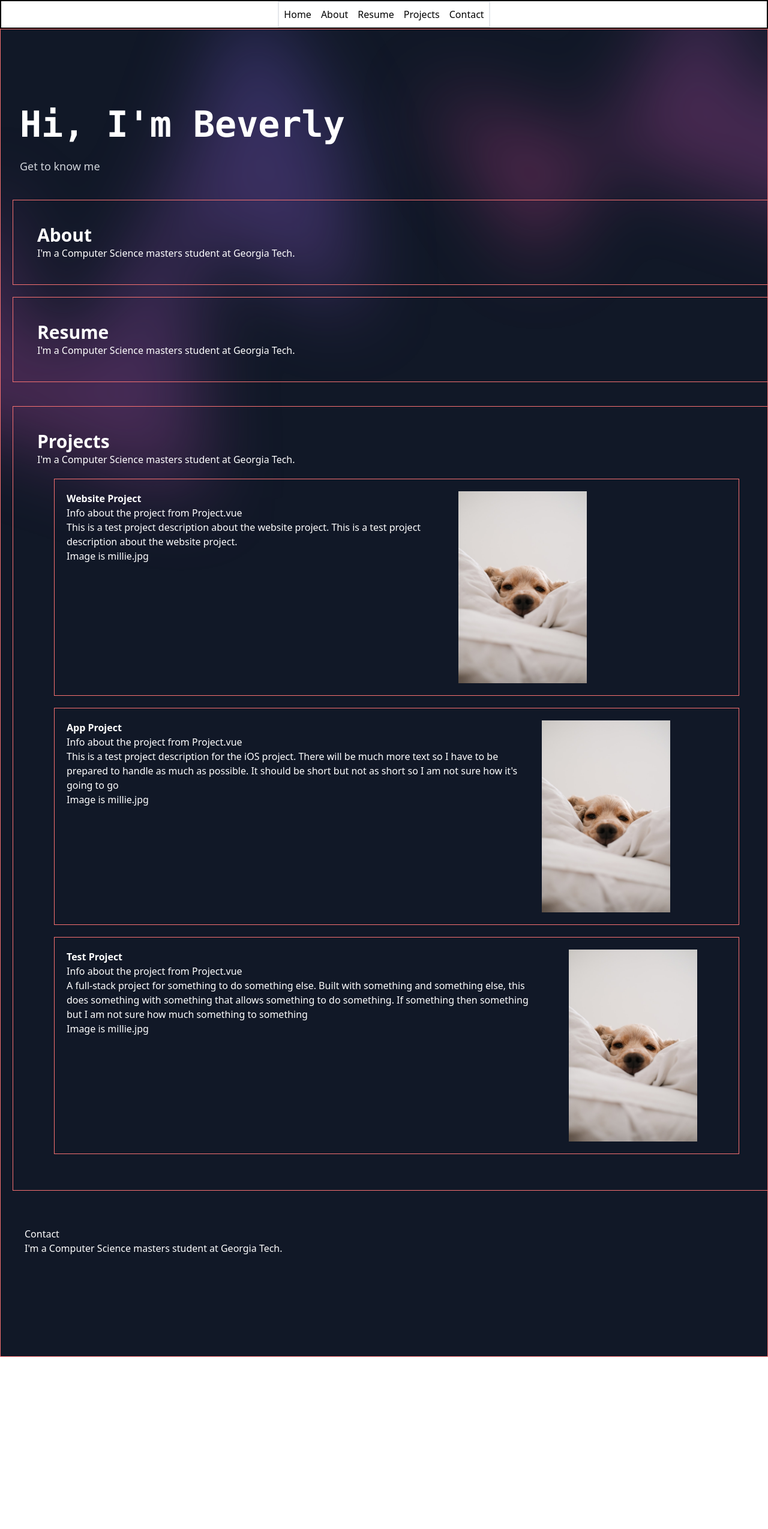
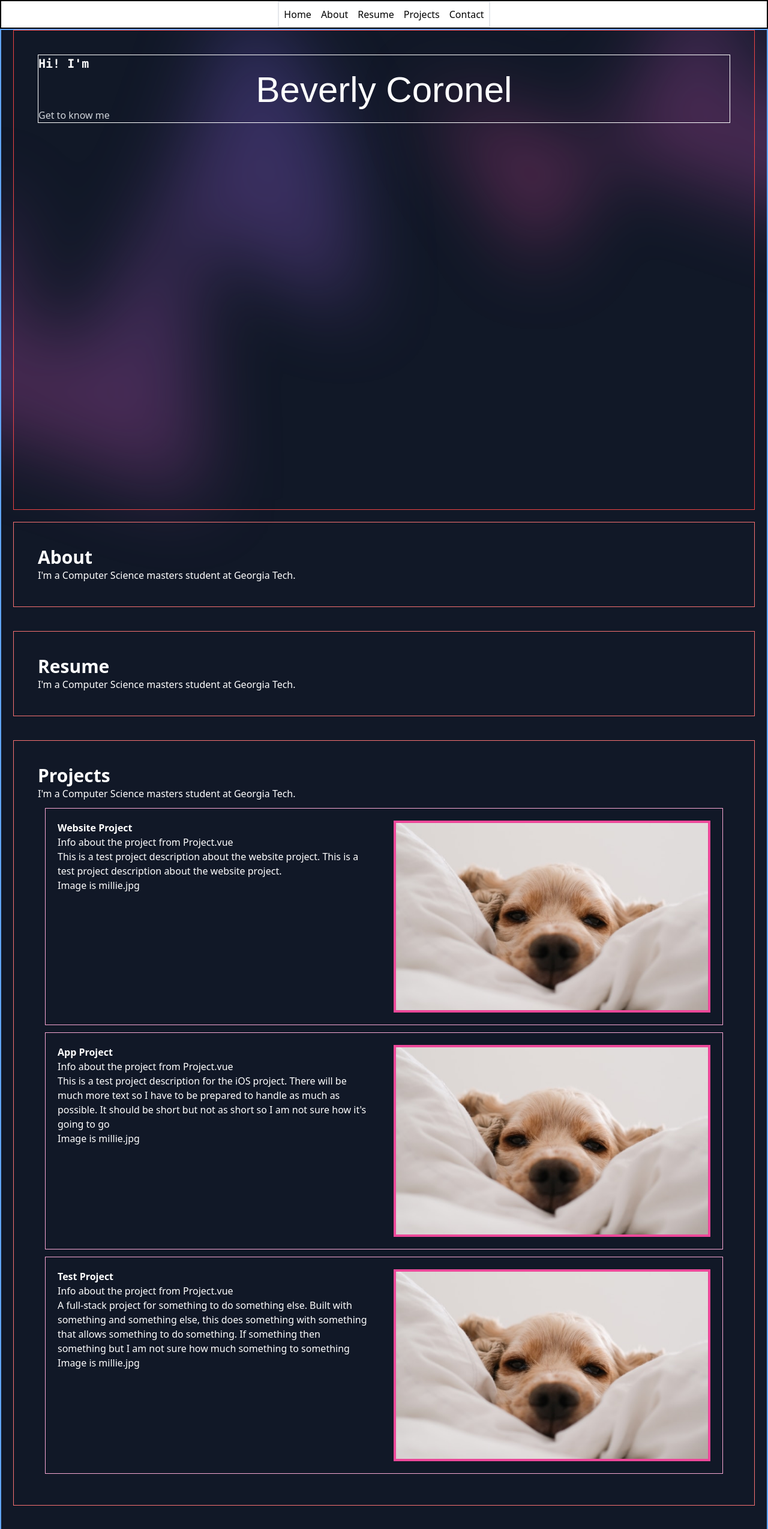
Before and after one commit to beverlycoronel/portfolio, a Vue app: page / in a window 1280 px wide. Shown: the top 2549 px of the page at 60% size. Before the commit the page ends 2262 px from the top, so only its background shows below. Built offline with nearby package versions, Linux system fonts and the light colour scheme.

Commit message:
size project components and adjusted margins and padding

```diff
--- a/src/components/Project.vue
+++ b/src/components/Project.vue
@@ -21,17 +21,17 @@ export default {
 
 </script>
 <template>
-    <div class="m-5 text-white border border-solid border-red-400">
-        <div class="flex flex-row flex-grow">
-            <div id="col1" class="flex flex-col m-5">
+    <div class="m-3 text-white border border-solid border-pink-300">
+        <div class="flex flex-row ">
+            <div id="col1" class="flex flex-col m-5 flex-1">
                 <h1 class="font-bold"> {{ projectTitle }} </h1>
                 <p> Info about the project from Project.vue </p>
                 <p> {{ projectDescription }} </p>
                 <p> Image is {{ projectImage }}</p>
 
             </div>
-            <div id="col2" class="flex m-5 max-h-80">
-                <img :src="getImageUrl()">
+            <div id="col2" class="flex flex-1 m-5 max-h-80 max-w-fit border-4 border-pink-500">
+                <img class="object-cover object-center m-0" :src="getImageUrl()">
             </div>
         </div>
 
--- a/src/index.css
+++ b/src/index.css
@@ -1,3 +1,9 @@
 @tailwind base;
 @tailwind components;
 @tailwind utilities;
+/* @import url('https://fonts.googleapis.com/css2?family=Abril+Fatface&family=Bowlby+One+SC&display=swap'); */
+
+@font-face {
+    font-family: "Abril Fatface", cursive;
+    src: url('https://fonts.googleapis.com/css2?family=Abril+Fatface&family=Bowlby+One+SC&display=swap');
+  };
--- a/src/views/HomeView.vue
+++ b/src/views/HomeView.vue
@@ -1,43 +1,44 @@
 
 <template>
-  <div class="relative isolate overflow-hidden bg-gray-900 py-24 sm:py-32 min-h-screen border border-solid border-red-400">
+  <div class="relative isolate overflow-hidden bg-gray-900 min-h-screen border-2 border-solid border-blue-400">
     <div class="hidden sm:absolute sm:-top-10 sm:right-1/2 sm:-z-10 sm:mr-10 sm:block sm:transform-gpu sm:blur-3xl" aria-hidden="true">
       <div class="aspect-[1097/845] w-[68.5625rem] bg-gradient-to-tr from-[#ff4694] to-[#776fff] opacity-30" style="clip-path: polygon(74.1% 44.1%, 100% 61.6%, 97.5% 26.9%, 85.5% 0.1%, 80.7% 2%, 72.5% 32.5%, 60.2% 62.4%, 52.4% 68.1%, 47.5% 58.3%, 45.2% 34.5%, 27.5% 76.7%, 0.1% 64.9%, 17.9% 100%, 27.6% 76.8%, 76.1% 97.7%, 74.1% 44.1%)" />
     </div>
     <div class="absolute -top-52 left-1/2 -z-10 -translate-x-1/2 transform-gpu blur-3xl sm:top-[-28rem] sm:ml-16 sm:translate-x-0 sm:transform-gpu" aria-hidden="true">
       <div class="aspect-[1097/845] w-[68.5625rem] bg-gradient-to-tr from-[#ff4694] to-[#776fff] opacity-30" style="clip-path: polygon(74.1% 44.1%, 100% 61.6%, 97.5% 26.9%, 85.5% 0.1%, 80.7% 2%, 72.5% 32.5%, 60.2% 62.4%, 52.4% 68.1%, 47.5% 58.3%, 45.2% 34.5%, 27.5% 76.7%, 0.1% 64.9%, 17.9% 100%, 27.6% 76.8%, 76.1% 97.7%, 74.1% 44.1%)" />
     </div>
-    <div class="mx-auto max-w-7xl px-6 lg:px-8">
-      <div class="mx-auto max-w-2xl lg:mx-0">
-        <h2 class="whitespace-nowrap font-mono text-6xl font-bold text-white animate-typing">Hi, I'm Beverly</h2>
-        <p class="mt-6 text-lg leading-8 text-gray-300">Get to know me </p>
-      </div>
-      <div class="mx-auto mt-10 max-w-2xl lg:mx-0 lg:max-w-none">
-      </div>
-    </div>
 
     <div class="flex flex-col justify-center">
 
-      <div class="p-10 mr-5 ml-5 w-screen border border-solid border-red-400">
+      <div class="p-10 mr-5 ml-5 border border-red-500 h-screen">
+        <div class="border border-white">
+          <h2 class="whitespace-nowrap font-mono text-xl font-bold text-white animate-typing text-left">Hi! I'm</h2>
+          <h1 class="text-6xl text-center justify-center text-white font-abril"> Beverly Coronel</h1>
+          <p class=" text-gray-300">Get to know me </p>
+        </div>
+      </div>
+
+
+      <div class="m-5 p-10 mr-5 ml-5 border border-solid border-red-400">
         <h1 id="about" class="text-white font-bold text-3xl"> About </h1>
         <p class="text-white">
           I'm a Computer Science masters student at Georgia Tech.
         </p>
       </div>
 
-      <div class="m-5 p-10 mr-15 ml-15 w-screen border border-solid border-red-400">
+      <div class="m-5 p-10 mr-15 ml-15 border border-solid border-red-400">
         <h1 id="resume" class="text-white font-bold text-3xl"> Resume </h1>
         <p class="text-white">
           I'm a Computer Science masters student at Georgia Tech.
         </p>
       </div>
 
-      <div class="m-5 p-10 mr-15 ml-15 w-screen border border-solid border-red-400">
+      <div class="m-5 p-10 mr-15 ml-15 border border-solid border-red-400">
         <h1 id="projects" class="text-white font-bold text-3xl "> Projects </h1>
         <p class="text-white">
           I'm a Computer Science masters student at Georgia Tech.
         </p>
-        <div class="m-2">
+        <div class="m-0">
           <Project v-bind="websiteProps"></Project>
           <Project v-bind="appProps"></Project>
           <Project v-bind="testProps">
@@ -47,12 +48,13 @@
 
       </div>
 
-      <div class="m-10">
-        <h1 id="contact" class="text-white"> Contact </h1>
+      <div class="m-5 p-10 mr-15 ml-15 border border-solid border-red-400">
+        <h1 id="contact" class="text-white font-bold text-3xl"> Contact </h1>
         <p class="text-white">
           I'm a Computer Science masters student at Georgia Tech.
         </p>
       </div>
+
     </div>
 
     </div>
@@ -62,12 +64,20 @@
 
 import Project from '../components/Project.vue'
 
-const websiteProps = {projectTitle: "Website Project", projectImage: "millie.jpg",
+const websiteProps =
+{projectTitle: "Website Project",
+projectImage: "millie.jpg",
 projectDescription: "This is a test project description about the website project. This is a test project description about the website project. "};
-const appProps = {projectTitle: "App Project", projectImage: "millie.jpg",
+
+const appProps =
+{projectTitle: "App Project",
+projectImage: "millie.jpg",
 projectDescription: "This is a test project description for the iOS project. There will be much more text so I have to be prepared to handle as much as possible. \
 It should be short but not as short so I am not sure how it's going to go"};
-const testProps = {projectTitle: "Test Project", projectImage: "millie.jpg",
+
+const testProps =
+{projectTitle: "Test Project",
+projectImage: "millie.jpg",
 projectDescription: "\
 A full-stack project for something to do something else. Built with something and something else, \
 this does something with something that allows something to do something. If something then something \
--- a/tailwind.config.js
+++ b/tailwind.config.js
@@ -6,6 +6,9 @@ module.exports = {
   ],
   theme: {
     extend: {
+      fontFamily: {
+        abril: ['Abril Fatface', 'sans-serif'],
+      },
       animation: {
         typing: "typing 2s steps(14), blink 0.1s infinite"
       },
```
